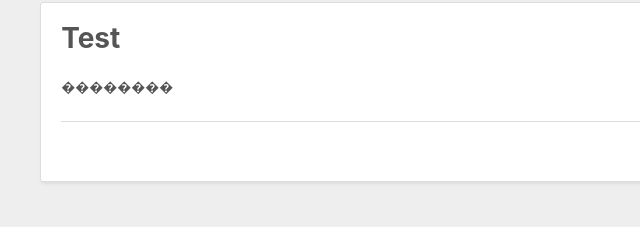
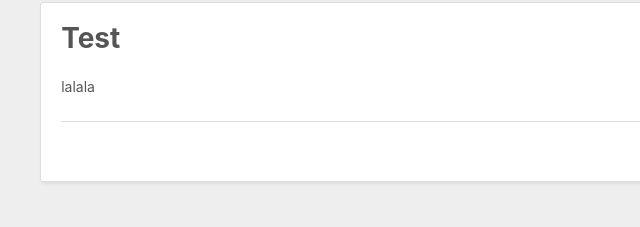
Before and after one commit to L97/L97.github.io, a plain HTML site: page index.html in a window 1280 px wide. Shown: the part 377-604 px from the top of the page, 0-640 px from the left. Drawn offline with nearby package versions, Linux system fonts and the light colour scheme.

Commit message:
Site updated: 2018-12-01 19:59:55

```diff
--- a/index.html
+++ b/index.html
@@ -84,7 +84,7 @@
 
     <div class="article-entry" itemprop="articleBody">
 
-        <p>��������</p>
+        <p>lalala</p>
 
 
     </div>
```
Also changed, not shown: 2018/12/01/Test/index.html (+5 -5 lines).
